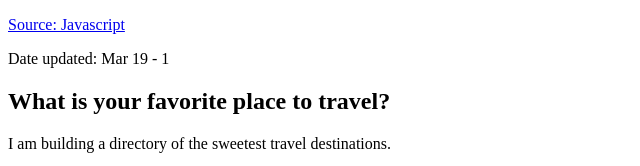
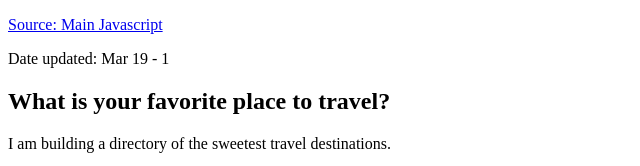
Before and after one commit to irinasayshi/irinasayshi.github.io, a plain HTML site: page mainjs.html in a window 1280 px wide. Shown: the top 166 px of the page, 0-640 px from the left. Drawn offline with Linux system fonts and the light colour scheme.

Commit message:
Update mainjs.html

```diff
--- a/mainjs.html
+++ b/mainjs.html
@@ -39,7 +39,7 @@ analytics.load("9EK1gbpyq4vnrmlNzVvAwHVqFeKQFoLp", { integrations: {'Amplitude':
 
 	</head>
 <body>
-    <p><a href="https://app.segment.com/segment-irina.gorelik/sources/javascript/overview">Source: Javascript</a></p>
+    <p><a href="https://app.segment.com/segment-irina.gorelik/sources/javascript/overview">Source: Main Javascript</a></p>
 <p>Date updated: Mar 19 - 1</p>
 <section id="contact">
 <h1>What is your favorite place to travel?</h1>
```
